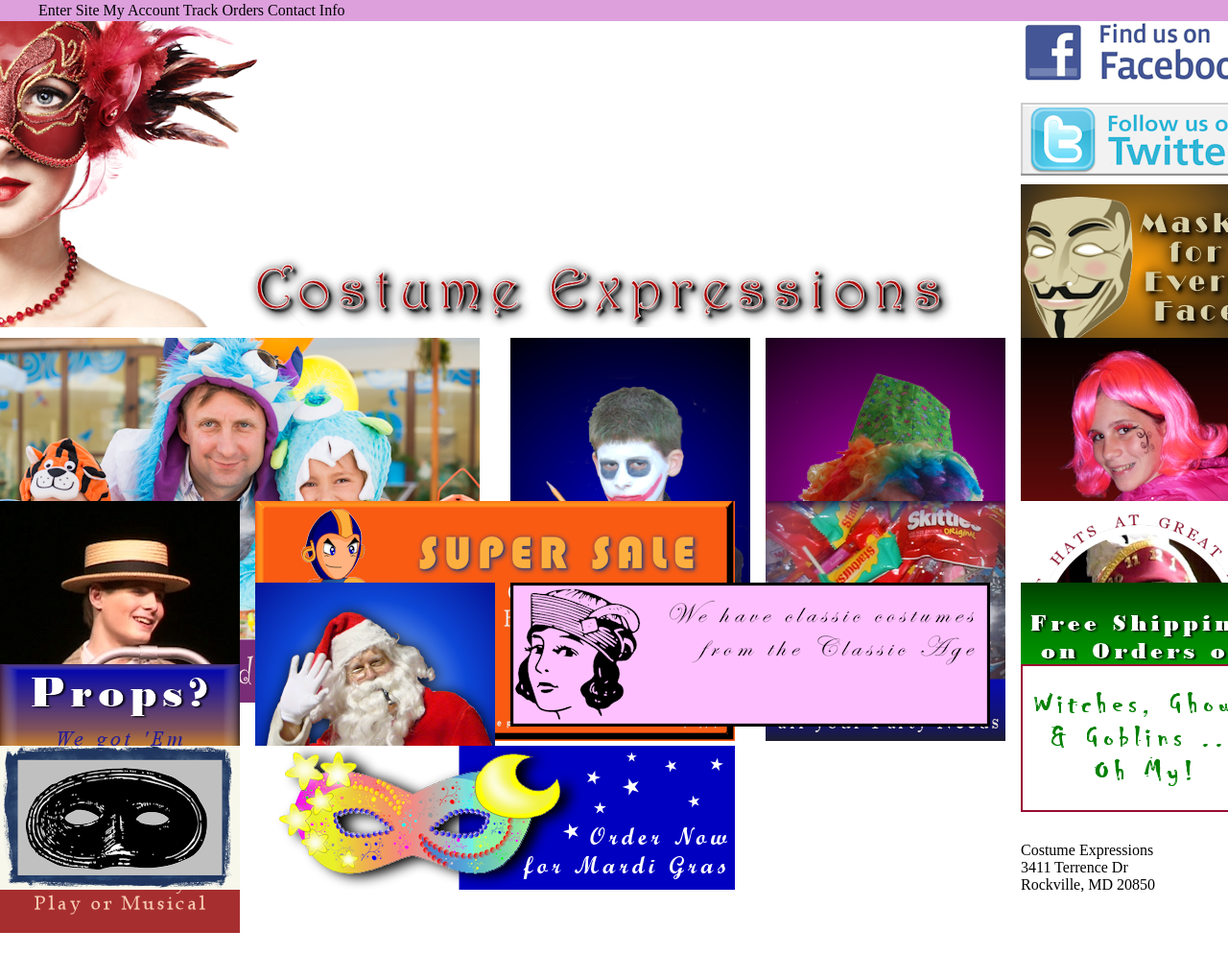
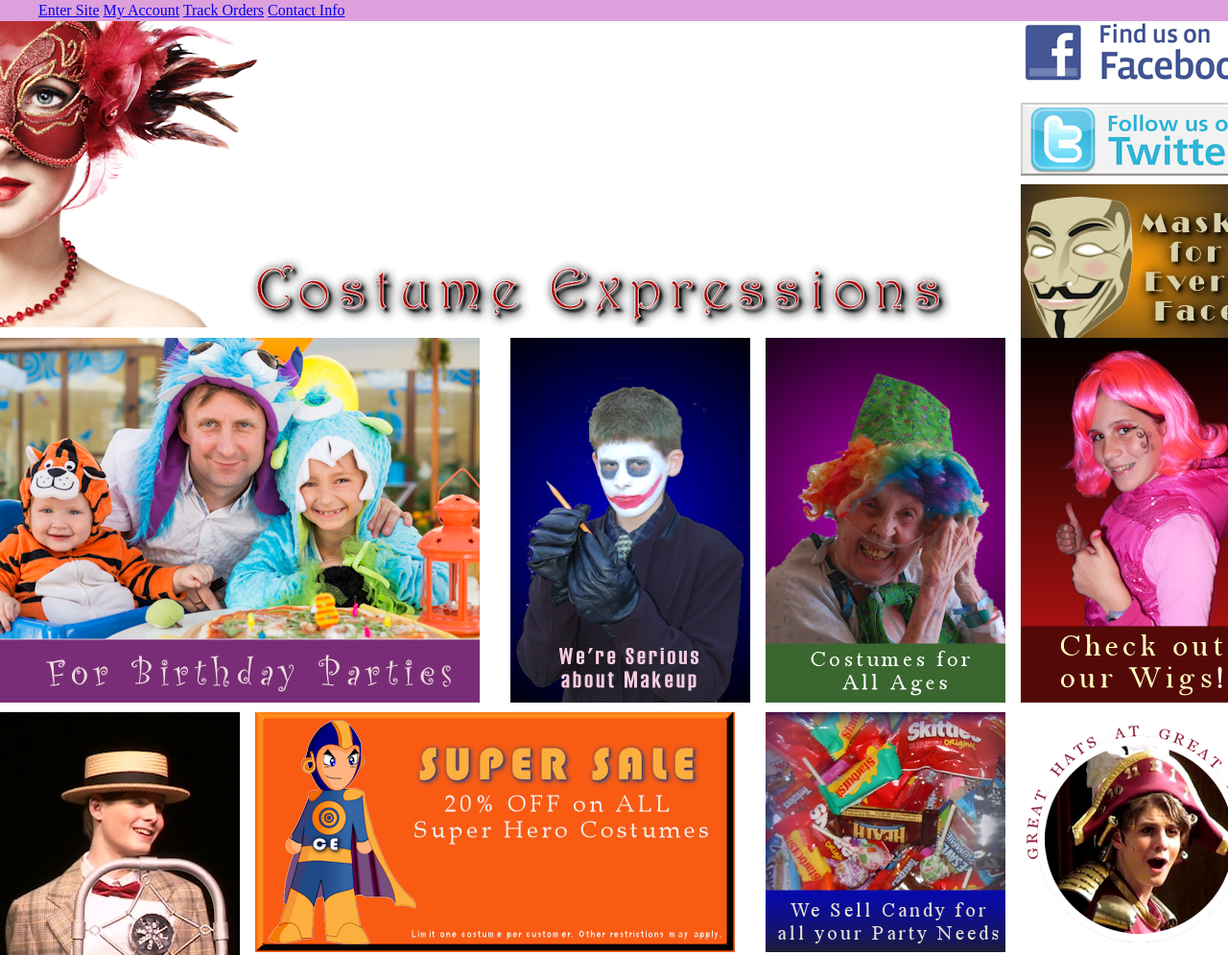
Before and after one commit to Ana-Torres-Machado/open_graph, a plain HTML site: page Picture Grid Project/Picture Grid Poject.html in a window 1280 px wide. Shown: the top 995 px of the page at 96% size. Drawn offline with Linux system fonts and the light colour scheme.

Commit message:
WORK Pt.2

```diff
--- a/Picture Grid Project/Picture Grid Poject.html
+++ b/Picture Grid Project/Picture Grid Poject.html
@@ -8,12 +8,12 @@
     <!-- the link rel above links the css to the html -->
 </head>
 
-<nav>
+<nav class="navbar">
     <ul>
-        Enter Site
-        My Account
-        Track Orders
-        Contact Info
+        <a href="#">Enter Site</a>
+        <a href="#">My Account</a>
+        <a href="#">Track Orders</a>
+        <a href="#">Contact Info</a>
     </ul>
 </nav>
 
@@ -21,25 +21,25 @@
     <div class="container"> <!-- this is the container that is affected by the css -->
         <div class="Expression"><img src="./_Project Images/Expression.png" alt="Expression"></div>
         <div class="Facebook"><img src="./_Project Images/Facebook.png" alt="Faceboook"></div>
-        <div class="Twitter"><img src="./_Project Images/Twitter.png" alt=""></div>
-        <div class="Mask"><img src="./_Project Images/Mask.png" alt=""></div>
-        <div class="Birthday"><img src="./_Project Images/Birthday.png" alt=""></div>
-        <div class="Joker"><img src="./_Project Images/Joker.png" alt=""></div>
-        <div class="OldClown"><img src="./_Project Images/OldClown.png" alt=""></div>
-        <div class="LazyTown"><img src="./_Project Images/LazyTown.png" alt=""></div>
-        <div class="Play"><img src="./_Project Images/Play.png" alt=""></div>
-        <div class="Superhero"><img src="./_Project Images/Superhero.png" alt=""></div>
-        <div class="Candy"><img src="./_Project Images/Candy.png" alt=""></div>
-        <div class="Hats"><img src="./_Project Images/Hats.png" alt=""></div>
-        <div class="Props"><img src="./_Project Images/Props.png" alt=""></div>
-        <div class="Santa"><img src="./_Project Images/Santa.png" alt=""></div>
-        <div class="Classic"><img src="./_Project Images/Classic.png" alt=""></div>
-        <div class="Shipping"><img src="./_Project Images/Shipping.png" alt=""></div>
-        <div class="CostumeKids1"><img src="" alt=""></div>
-        <div class="CoustumeKids2"><img src="" alt=""></div>
-        <div class="Oz"><img src="./_Project Images/Oz.png" alt=""></div>
-        <div class="BlackMask"><img src="./_Project Images/BlackMask.png" alt=""></div>
-        <div class="MardiGras"><img src="./_Project Images/MardiGras.png" alt=""></div>
+        <div class="Twitter"><img src="./_Project Images/Twitter.png" alt="Twitter"></div>
+        <div class="Mask"><img src="./_Project Images/Mask.png" alt="Mask"></div>
+        <div class="Birthday"><img src="./_Project Images/Birthday.png" alt="Birthday"></div>
+        <div class="Joker"><img src="./_Project Images/Joker.png" alt="Joker"></div>
+        <div class="OldClown"><img src="./_Project Images/OldClown.png" alt="OldClown"></div>
+        <div class="LazyTown"><img src="./_Project Images/LazyTown.png" alt="LazyTown"></div>
+        <div class="Play"><img src="./_Project Images/Play.png" alt="Play"></div>
+        <div class="Superhero"><img src="./_Project Images/Superhero.png" alt="Superhero"></div>
+        <div class="Candy"><img src="./_Project Images/Candy.png" alt="Candy"></div>
+        <div class="Hats"><img src="./_Project Images/Hats.png" alt="Hats"></div>
+        <div class="Props"><img src="./_Project Images/Props.png" alt="Props"></div>
+        <div class="Santa"><img src="./_Project Images/Santa.png" alt="Santa"></div>
+        <div class="Classic"><img src="./_Project Images/Classic.png" alt="Classic"></div>
+        <div class="Shipping"><img src="./_Project Images/Shipping.png" alt="Shipping"></div>
+        <div class="CostumeKids1"><img src="./_Project Images/CostumeKids1.png" alt="CostumeKids1"></div>
+        <div class="CostumeKids2"><img src="./_Project Images/CostumeKids2.png" alt="CostumeKids2"></div>
+        <div class="Oz"><img src="./_Project Images/Oz.png" alt="Oz"></div>
+        <div class="BlackMask"><img src="./_Project Images/BlackMask.png" alt="BlackMask"></div>
+        <div class="MardiGras"><img src="./_Project Images/MardiGras.png" alt="MardiGras"></div>
         <div class="Footer">
             Costume Expressions<br>
             3411 Terrence Dr<br>
--- a/Picture Grid Project/Picture Grid Project.css
+++ b/Picture Grid Project/Picture Grid Project.css
@@ -10,16 +10,19 @@ nav{
     padding-bottom: 2px;
 }
 
+.navbar > a{
+    text-decoration: none;
+}
+
 .container{
     display: grid;
     gap: 10px;
-    grid-template-rows: 75px 75px 150px 75px 75px 75px 75px 75px;
+    grid-template-rows: 75px 75px 150px 380px 250px 150px 150px 150px;
     grid-template-columns: 20% 20% 20% 20% 20%;
     grid-template-areas:
                         "Expression Expression Expression Expression Facebook"
                         "Expression Expression Expression Expression Twitter"
                         "Expression Expression Expression Expression Mask"
-                        "Birthday Birthday Joker OldClown LazyTown"
                         "Birthday Birthday Joker OldClown LazyTown"
                         "Play Superhero Superhero Candy Hats"
                         "Play Santa Classic Classic Shipping"
@@ -104,5 +107,7 @@ nav{
 .Footer{
     grid-area: Footer;
     align-content: end;
+    text-align-last: end;
     justify-content: end;
+    color: brown;
 }
--- a/html_basics/CSS/jane.css
+++ b/html_basics/CSS/jane.css
@@ -46,18 +46,52 @@ p::first-letter{
 }
 
 
-a[href="google.com"]{
+a[href="https://google.com"]{
     color:red;
 }
-a[href="wikipedia.com"]{
+a[href="https://wikipedia.com"]{
     color:grey;
 }
-a[href="w3schools.com"]{
+a[href="https://w3schools.com"]{
     color:limegreen;
 }
-a[href="wdn.com"]{
+a[href="https://mdn.com"]{
    color:lightblue;
 }
-a[href="github.com"]{
+a[href="https://github.com"]{
     color:green;
 }
+/* Applies the font color to the corresponding site */
+
+li::first-letter{
+    font-size: 20px;
+    font-family: fantasy;
+}
+/* Makes it so that the first letter of each list item is larger and in the fantasy font */
+
+a:hover{
+    text-decoration: none;
+}
+/* Everytime you hover over a link, the underline will cease to exist */
+
+a::after{
+    content: ".com";
+}
+/* This pretty much says that it adds the ".com" after every link name */
+
+a[href="https://google.com"]:visited{
+    color: red;
+}
+a[href="https://wikipedia.com"]:visited{
+    color: grey;
+}
+a[href="https://w3schools.com"]:visited{
+    color: limegreen;
+}
+a[href="https://mdn.com"]:visited{
+    color: lightblue;
+}
+a[href="https://github.com"]:visited{
+    color: green;
+}
+/* This makes it so the color remains the same after the links are clicked */
```
Also changed, not shown: html_basics/9/19ExitTicket.html (+9 -7 lines).
